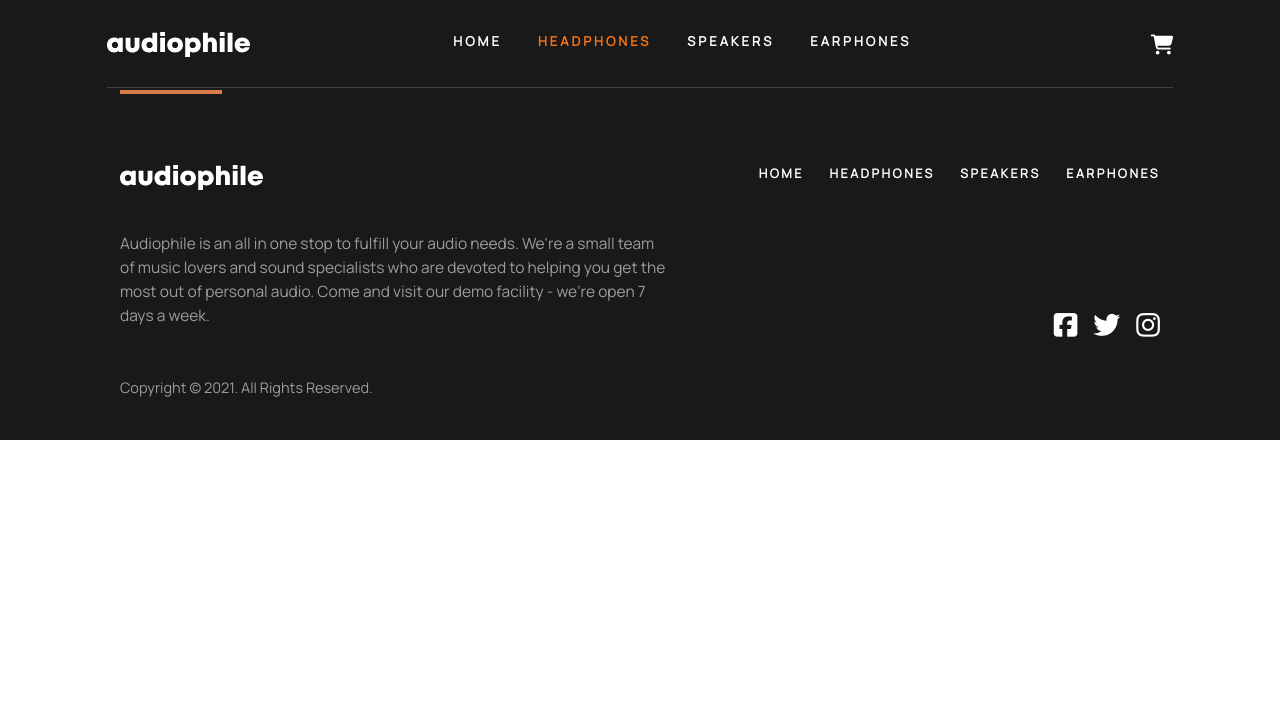
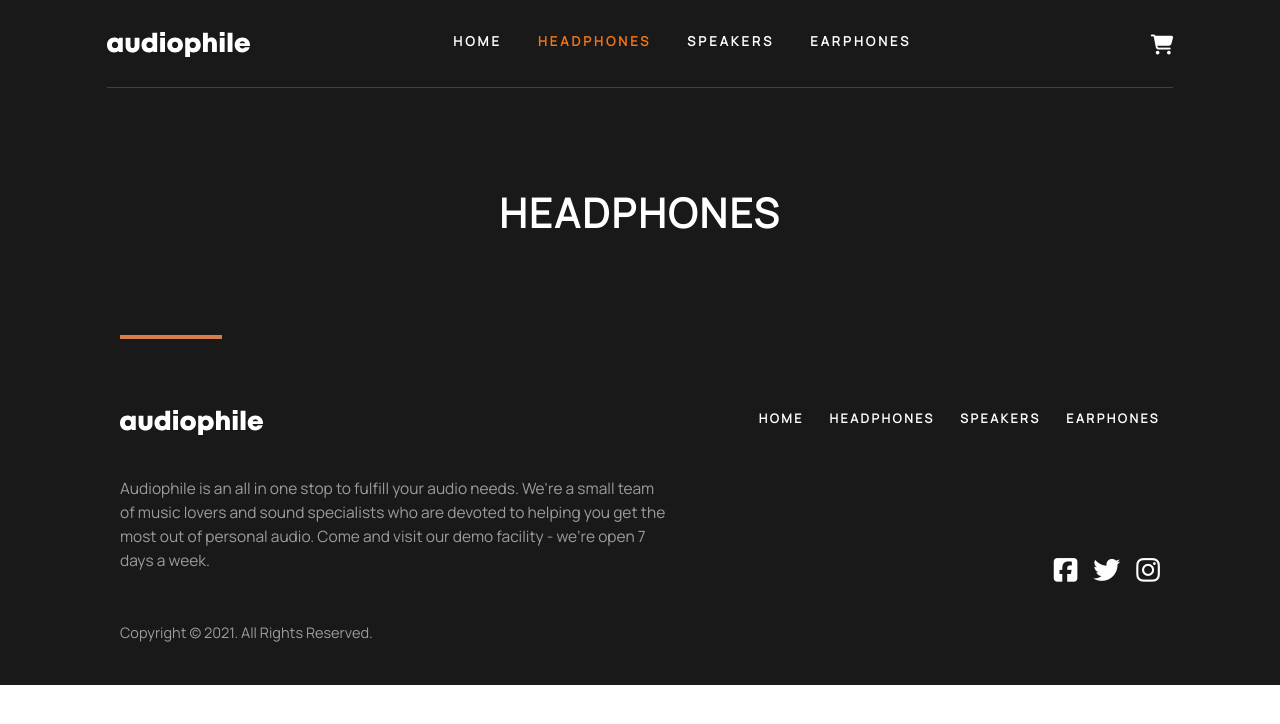
Before and after one commit to MusaZeshan-IT/Audiophile, a React (Vite) app: page /headphones in a window 1280 px wide. Shown: the top 724 px of the page. Built offline with nearby package versions, Linux system fonts and the light colour scheme.

Commit message:
Made my hero section which will shared on all three pages excepts the home page.

```diff
--- a/src/App.jsx
+++ b/src/App.jsx
@@ -4,6 +4,9 @@ import Navbar from './components/Navbar'
 import Footer from './components/Footer'
 import './App.css'
 import Home from './pages/Home'
+import Headphones from './pages/Headphones'
+import Speakers from './pages/Speakers'
+import Earphones from './pages/Earphones'
 
 function App() {
   return (
@@ -12,9 +15,9 @@ function App() {
         <Navbar />
         <Routes>
           <Route exact path='/' element={<Home />} />
-          <Route path='/headphones' />
-          <Route path='/speakers' />
-          <Route path='/earphones' />
+          <Route path='/headphones' element={<Headphones />} />
+          <Route path='/speakers' element={<Speakers />} />
+          <Route path='/earphones' element={<Earphones />} />
         </Routes>
         <Footer />
       </Router>
--- /dev/null
+++ b/src/components/HeroShared.jsx
@@ -0,0 +1,11 @@
+import React from 'react'
+
+function HeroShared({ titleName }) {
+    return (
+        <div className='bg-[rgb(25,25,25)] h-[245px] flex items-center justify-center'>
+            <h1 className='text-[40px] font-semibold text-center text-white tracking-[2.5px]'>{titleName}</h1>
+        </div>
+    )
+}
+
+export default HeroShared
--- a/src/pages/Earphones.jsx
+++ b/src/pages/Earphones.jsx
@@ -1,8 +1,9 @@
 import React from 'react'
+import HeroShared from '../components/HeroShared'
 
 function Earphones() {
   return (
-    <div>Earphones</div>
+    <HeroShared titleName='EARPHONES' />
   )
 }
 
--- a/src/pages/Headphones.jsx
+++ b/src/pages/Headphones.jsx
@@ -1,8 +1,9 @@
 import React from 'react'
+import HeroShared from '../components/HeroShared'
 
 function Headphones() {
   return (
-    <div>Headphones</div>
+    <HeroShared titleName='HEADPHONES' />
   )
 }
 
--- a/src/pages/Speakers.jsx
+++ b/src/pages/Speakers.jsx
@@ -1,8 +1,9 @@
 import React from 'react'
+import HeroShared from '../components/HeroShared'
 
 function Speakers() {
   return (
-    <div>Speakers</div>
+    <HeroShared titleName='SPEAKERS' />
   )
 }
 
```
